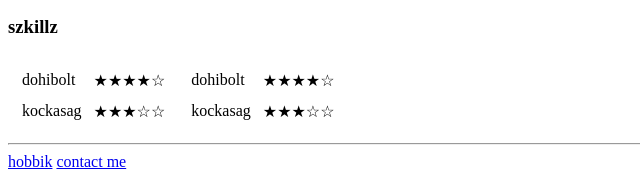
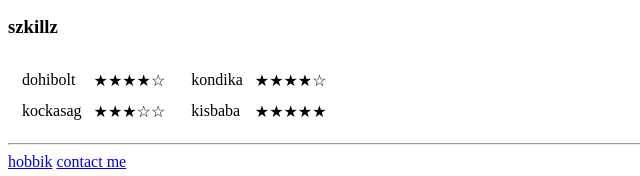
Before and after one commit to zshrdi/cv, a plain HTML site: page index.html in a window 1280 px wide. Shown: the part 785-961 px from the top of the page, 0-640 px from the left. Drawn offline with Linux system fonts and the light colour scheme.

Commit message:
Add files via upload

```diff
--- a/index.html
+++ b/index.html
@@ -62,12 +62,12 @@
       <td>
         <table cellspacing=10>
           <tr>
-            <td>dohibolt</td>
+            <td>kondika</td>
             <td>★★★★☆</td>
           </tr>
           <tr>
-            <td>kockasag</td>
-            <td>★★★☆☆</td>
+            <td>kisbaba</td>
+            <td>★★★★★</td>
           </tr>
         </table>
       </td>
```
